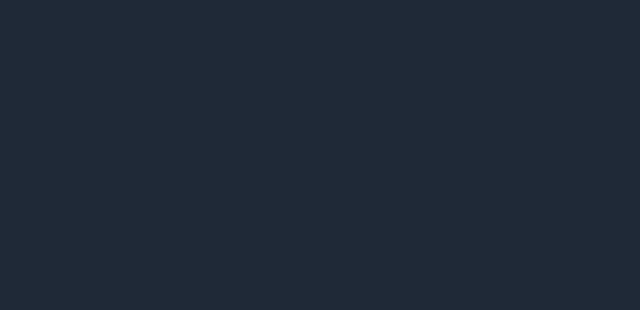
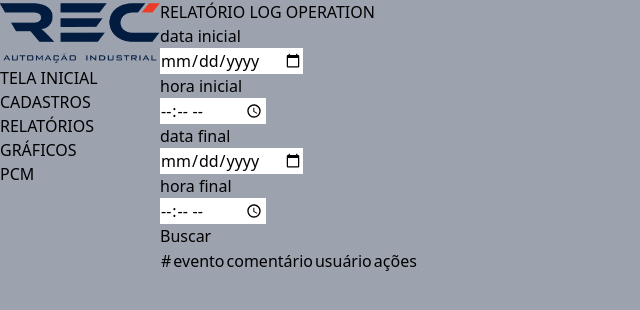
Before and after one commit to eliezerbuczak/logoperation, a website: page src/index.html in a window 1280 px wide. Shown: the whole page, without its empty margins (0-640 px from the left). Drawn offline with nearby package versions, Linux system fonts and the light colour scheme; files that its build step writes are made by us from their sources.

Commit message:
estrutura html

```diff
--- a/src/index.html
+++ b/src/index.html
@@ -1,12 +1,62 @@
 <!DOCTYPE html>
 <html lang="pt-br">
-<head>
-    <meta charset="UTF-8">
-    <meta name="viewport" content="width=device-width, initial-scale=1.0">
+  <head>
+    <meta charset="UTF-8" />
+    <meta name="viewport" content="width=device-width, initial-scale=1.0" />
     <link href="/dist/output.css" rel="stylesheet" />
     <title>Log operation</title>
-</head>
-<body class="bg-gray-800">
-
-</body>
+  </head>
+  <body class="bg-gray-400">
+    <main class="flex flex-row">
+      <div>
+        <nav>
+          <ul>
+            <li><img src="./img/logo.png" alt="logo" class="w-40" /></li>
+            <li>TELA INICIAL</li>
+            <li>CADASTROS</li>
+            <li>RELATÓRIOS</li>
+            <li>GRÁFICOS</li>
+            <li>PCM</li>
+          </ul>
+        </nav>
+      </div>
+      <div>
+        <div>
+          <h1>RELATÓRIO LOG OPERATION</h1>
+          <div>
+            <div>
+              <h2>data inicial</h2>
+              <input type="date" name="data-inicial" id="" />
+            </div>
+            <div>
+              <h2>hora inicial</h2>
+              <input type="time" name="hora-inicial" id="" />
+            </div>
+            <div>
+              <h2>data final</h2>
+              <input type="date" name="data-inicial" id="" />
+            </div>
+            <div>
+              <h2>hora final</h2>
+              <input type="time" name="hora-inicial" id="" />
+            </div>
+            <div>
+              <button>Buscar</button>
+            </div>
+          </div>
+        </div>
+        <div>
+          <table>
+            <tr>
+              <td>#</td>
+              <td>evento</td>
+              <td>comentário</td>
+              <td>usuário</td>
+              <td>ações</td>
+            </tr>
+          </table>
+        </div>
+      </div>
+    </main>
+  </body>
 </html>
```
Also changed, not shown: src/img/logo.png (added).
